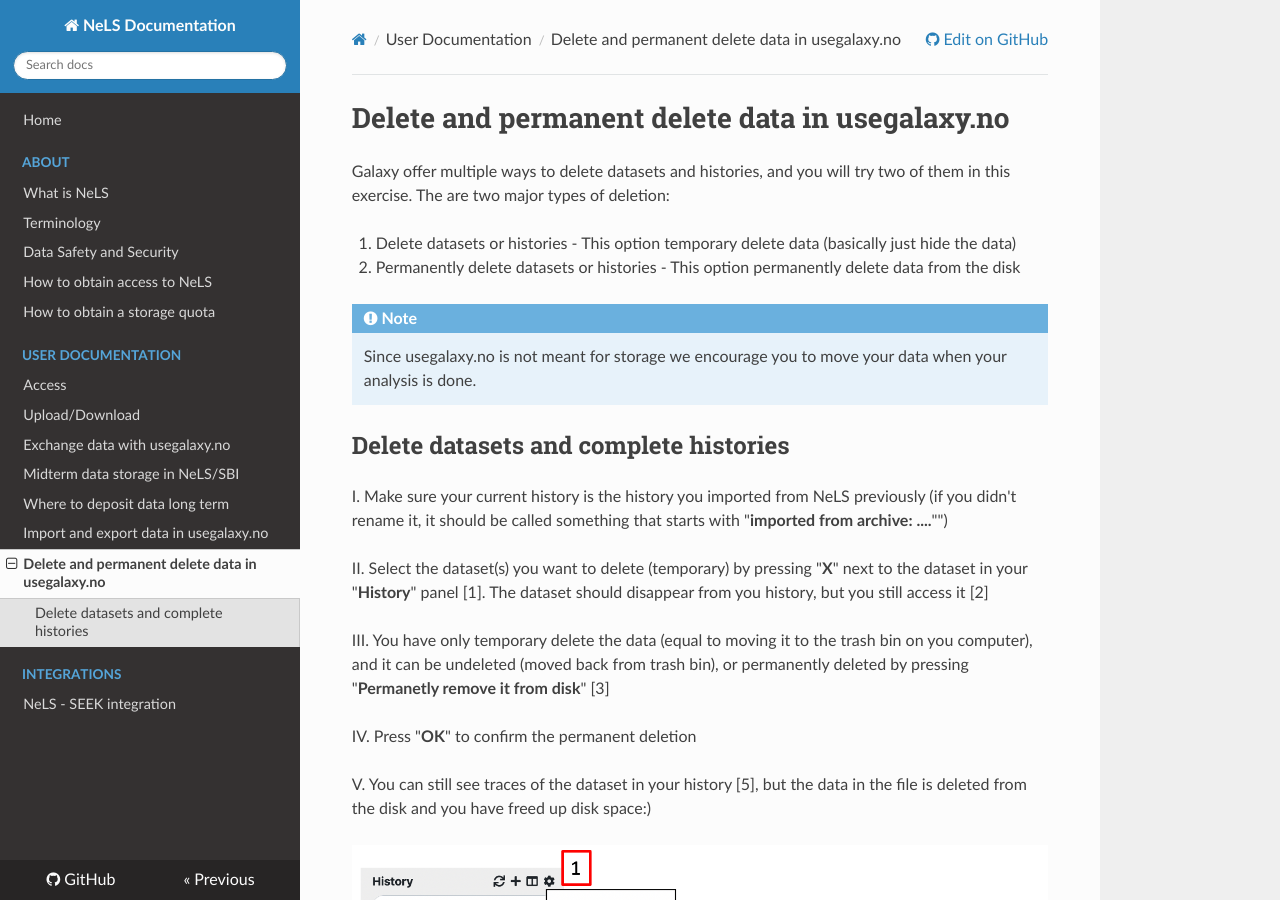
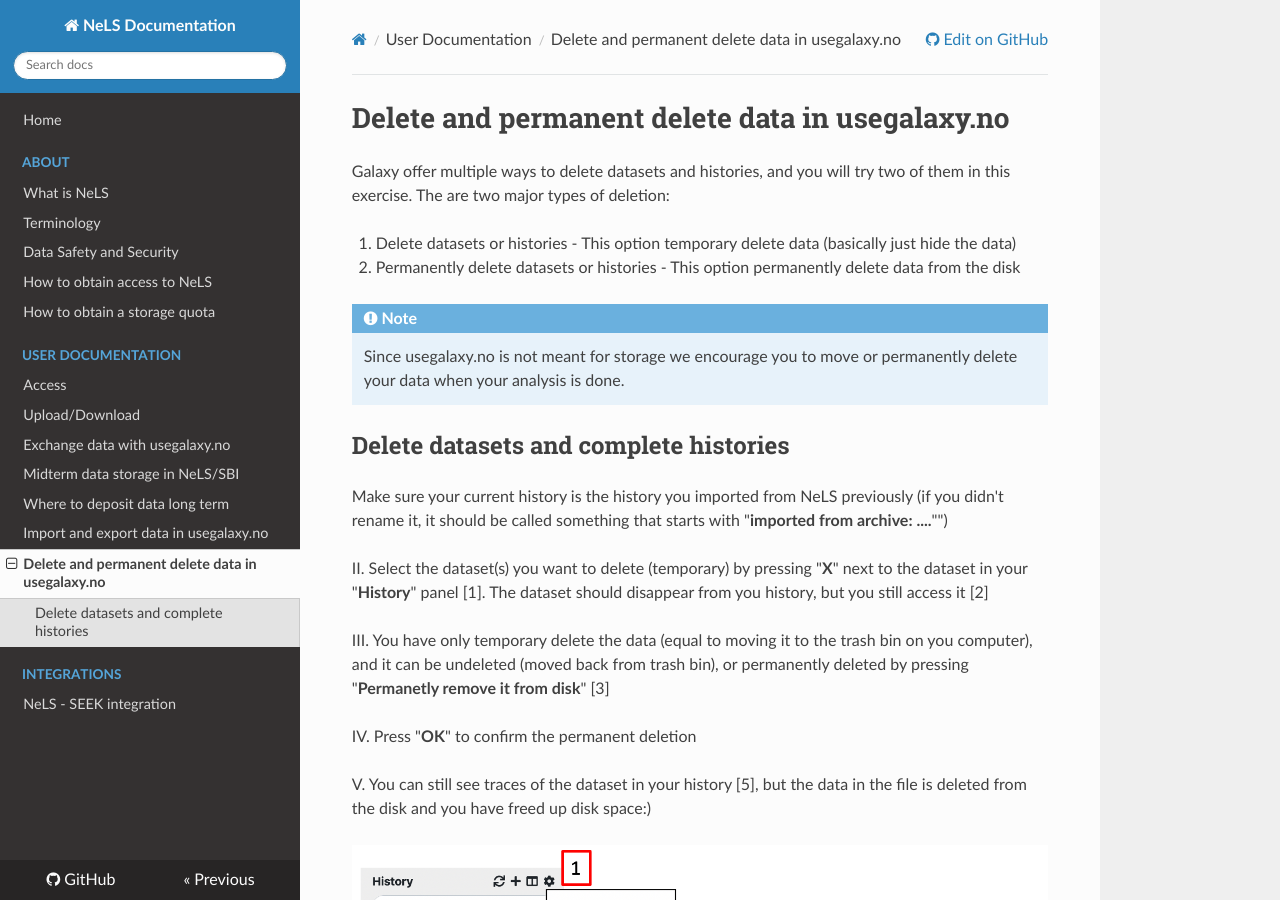
Before and after one commit to elixir-no-nels/nels-docs, an MkDocs documentation site: the page built from docs/usegalaxy_DeleteData.md, in a window 1280 px wide and 900 px high. Built offline with MkDocs 1.6.1, drawn with Linux system fonts in a browser that asks for light colours; nearby versions of some CDN libraries.

Commit message:
second commit

```diff
--- a/docs/usegalaxy_DeleteData.md
+++ b/docs/usegalaxy_DeleteData.md
@@ -5,23 +5,13 @@
 1. Delete datasets or histories - This option temporary delete data (basically just hide the data)
 2. Permanently delete datasets or histories - This option permanently delete data from the disk
 
-
-
-
-
-
-
-
-
-
-
 !!! note
 
-     Since usegalaxy.no is not meant for storage we encourage you to move your data when your analysis is done.
+     Since usegalaxy.no is not meant for storage we encourage you to move or permanently delete your data when your analysis is done.
 
 ## Delete datasets and complete histories
 
-I. Make sure your current history is the history you imported from NeLS previously (if you didn't rename it, it should be called something that starts with "**imported from archive: ....**"")
+Make sure your current history is the history you imported from NeLS previously (if you didn't rename it, it should be called something that starts with "**imported from archive: ....**"")
 
 II. Select the dataset(s) you want to delete (temporary) by pressing "**X**" next to the dataset in your "**History**" panel [1]. The dataset should disappear from you history, but you still access it [2]
 
```
